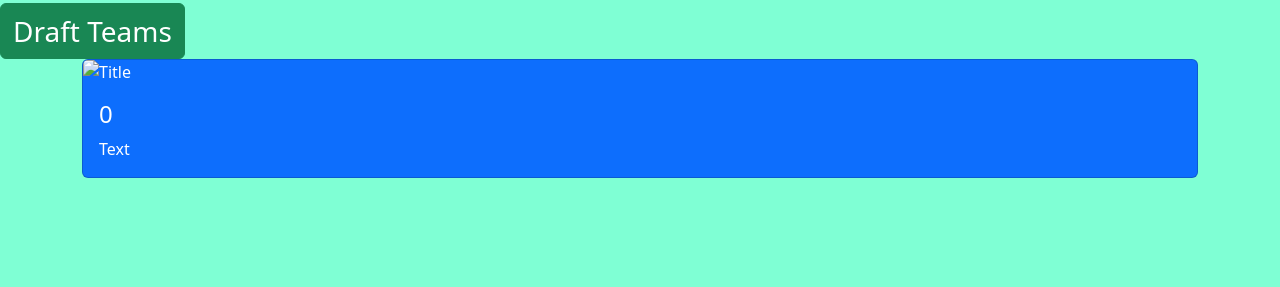
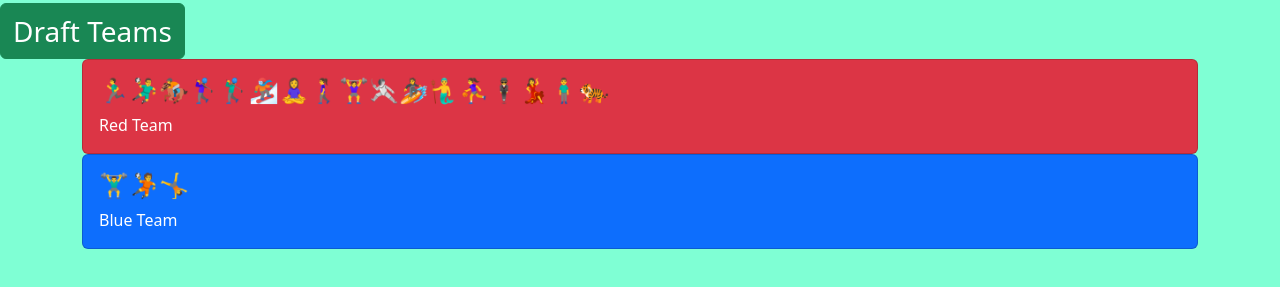
Before and after one commit to SammmMorgan/Day3Gambling, a plain HTML site: page index.html in a window 1280 px wide. Both pictures are taken after a click on the button "Draft Teams". Shown: the part 53-340 px from the top of the page. Drawn offline with nearby package versions, Linux system fonts and the light colour scheme.

Commit message:
blue works too

```diff
--- a/index.html
+++ b/index.html
@@ -24,16 +24,21 @@
         <div class="container">
             <section class="row">
                 <div class="col6">
-                    <div class="card text-white bg-primary">
-                        <img class="card-img-top" src="holder.js/100px180/" alt="Title" />
+                    <div class="card text-white bg-danger">
                         <div class="card-body">
                             <h4 id="redTeamReadout" class="card-title"> 0</h4>
-                            <p class="card-text">Text</p>
+                            <p class="card-text">Red Team</p>
                         </div>
                     </div>
 
                 </div>
                 <div class="col6">
+                    <div class="card text-white bg-primary">
+                        <div class="card-body">
+                            <h4 id="blueTeamReadout" class="card-title"> 0</h4>
+                            <p class="card-text">Blue Team</p>
+                        </div>
+                    </div>
 
                 </div>
             </section>
--- a/jayva.js
+++ b/jayva.js
@@ -127,7 +127,9 @@ const players = [
 function draftTeams() {
 
     players.forEach(teamOneMember => teamOneMember.teamNumber = Math.floor(Math.random() * 2))
-    console.log(players);
+    // console.log(players);
+    teamReadout()
+    teamReadoutButBlue()
 
 }
 
@@ -141,3 +143,13 @@ function teamReadout() {
     const redTeamReadout = document.getElementById('redTeamReadout')
     redTeamReadout.innerText = redTeam
 }
+function teamReadoutButBlue() {
+    let blueTeam = ''
+
+    const blueTeamMembers = players.filter(blueGuy => blueGuy.teamNumber == 1)
+
+    blueTeamMembers.forEach(blueMember => blueTeam += blueMember.emoji)
+
+    const blueTeamReadout = document.getElementById('blueTeamReadout')
+    blueTeamReadout.innerText = blueTeam
+}
```
